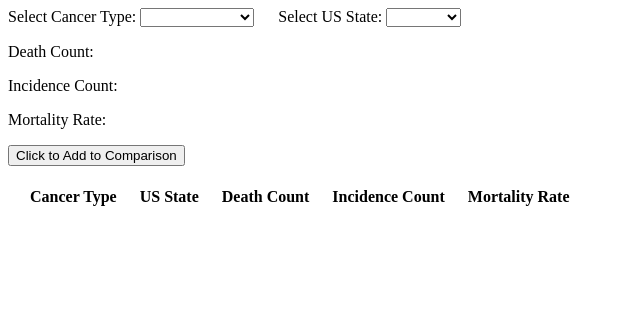
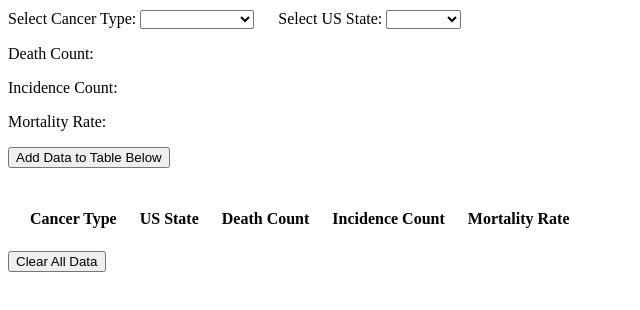
Before and after one commit to lee6155/phase-1-project, a plain HTML site: page index.html in a window 1280 px wide. Shown: the whole page, without its empty margins (0-640 px from the left). Drawn offline with Linux system fonts and the light colour scheme; no server answers.

Commit message:
added clear all button

```diff
--- a/index.css
+++ b/index.css
@@ -1,6 +1,18 @@
 
 #select-state-text {
     padding-left: 20px
+}
+
+#select-type {
+    margin-top: 2px
+}
+
+#select-state {
+    margin-top: 2px
+}
+
+#comparison-button {
+    margin-bottom: 20px
 }
 
 .table-header {
@@ -12,3 +24,7 @@
     padding-left: 20px;
     text-align: center
 }
+
+#clear-table {
+    margin-top: 20px
+}
--- a/index.html
+++ b/index.html
@@ -10,7 +10,7 @@
 </head>
 
 <body>
-    <label>Select Cancer Type:</label>
+    <label id="select-cancer-text">Select Cancer Type:</label>
     <select id="select-type">
         <option class="type" ></option>
         <option class="type">Mouth & Throat</option>
@@ -28,7 +28,7 @@
     <p id="incidence-count">Incidence Count: </p>
     <p id="mortality-rate">Mortality Rate: </p>
 
-    <button id="comparison-button">Click to Add to Comparison</button>
+    <button id="comparison-button">Add Data to Table Below</button>
 
     <table id="comparison-table">
         <tr>
@@ -41,6 +41,8 @@
 
     </table>
 
+    <button id="clear-table">Clear All Data</button>
+
     <script src="index.js"></script>
 </body>
 
--- a/index.js
+++ b/index.js
@@ -17,7 +17,7 @@ function fetchData () {
             let state = e.target.value
             stateArray.push(state)
 
-            //array iteration
+            //Array iteration
             data.find(function (element) {
                 if(element.type === cancerArray[cancerArray.length - 1]) {
                     document.getElementById('death-count').textContent = `Death Count: ${element[state].deathCount}`
@@ -49,35 +49,15 @@ function fetchData () {
                 <td class='comparison-data'>${mortalityRateStr}</td>`
             document.getElementById('comparison-table').append(newTR)
         })
-                }
-            )
+
+        document.getElementById('clear-table').addEventListener('click', function() {
+            let tableData = document.getElementsByClassName('comparison-data')
+            let tableData2 = [...tableData]
+            tableData2.forEach(function(item){
+                item.innerText = ``
+            })
+        })
+    })
 }
 
-
 fetchData()
-
-
-// let newTD1 = document.createElement('td')
-                            // newTD1.setAttribute('class','comparison-data')
-                            // newTR.append(newTD1)
-                            // newTD1.textContent = cancerType
-
-                            // let newTD2 = document.createElement('td')
-                            // newTD2.setAttribute('class','comparison-data')
-                            // newTR.append(newTD2)
-                            // newTD2.textContent = state
-
-                            // let newTD3 = document.createElement('td')
-                            // newTD3.setAttribute('class','comparison-data')
-                            // newTR.append(newTD3)
-                            // newTD3.textContent = `${element[state].deathCount}`
-
-                            // let newTD4 = document.createElement('td')
-                            // newTD4.setAttribute('class','comparison-data')
-                            // newTR.append(newTD4)
-                            // newTD4.textContent = `${element[state].incidenceCount}`
-
-                            // let newTD5 = document.createElement('td')
-                            // newTD5.setAttribute('class','comparison-data')
-                            // newTR.append(newTD5)
-                            // newTD5.textContent = `${element[state].mortalityRate}%`
```
Lines whose indentation alone changed are shown as unchanged.
